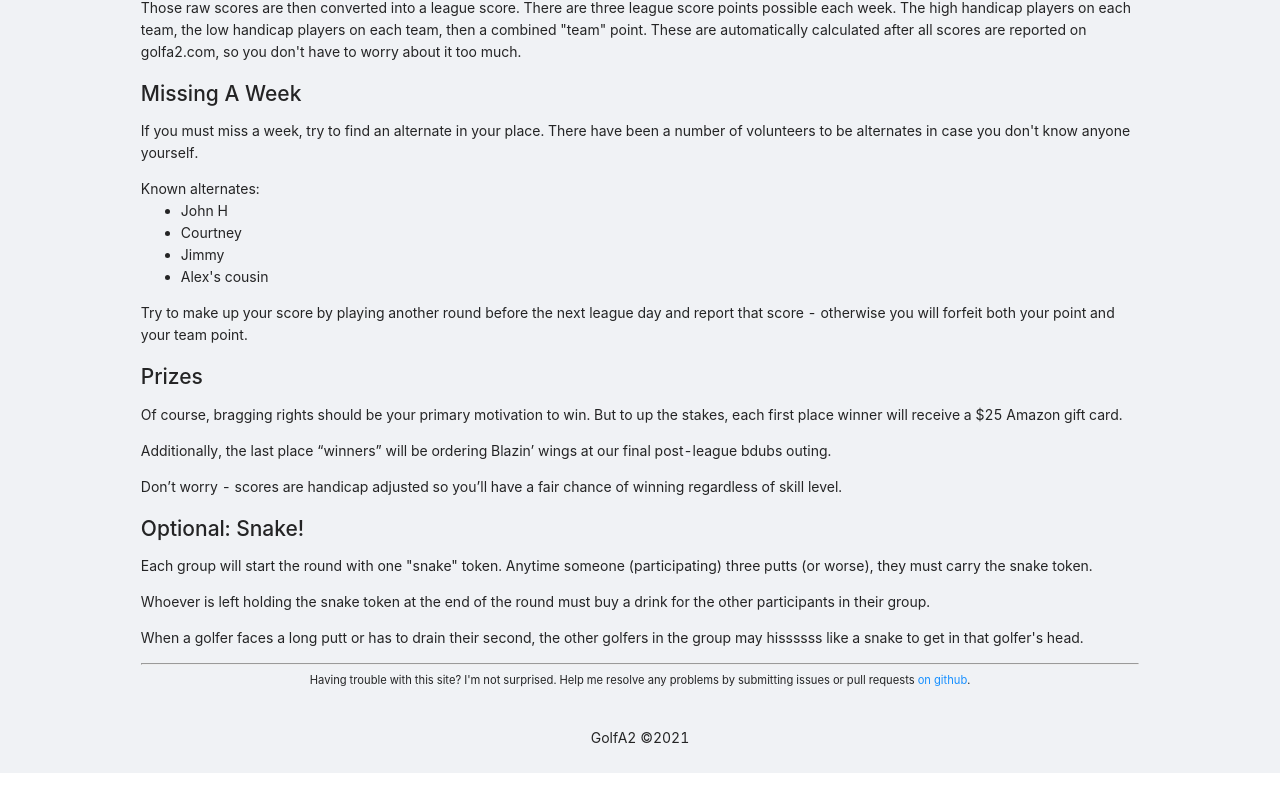
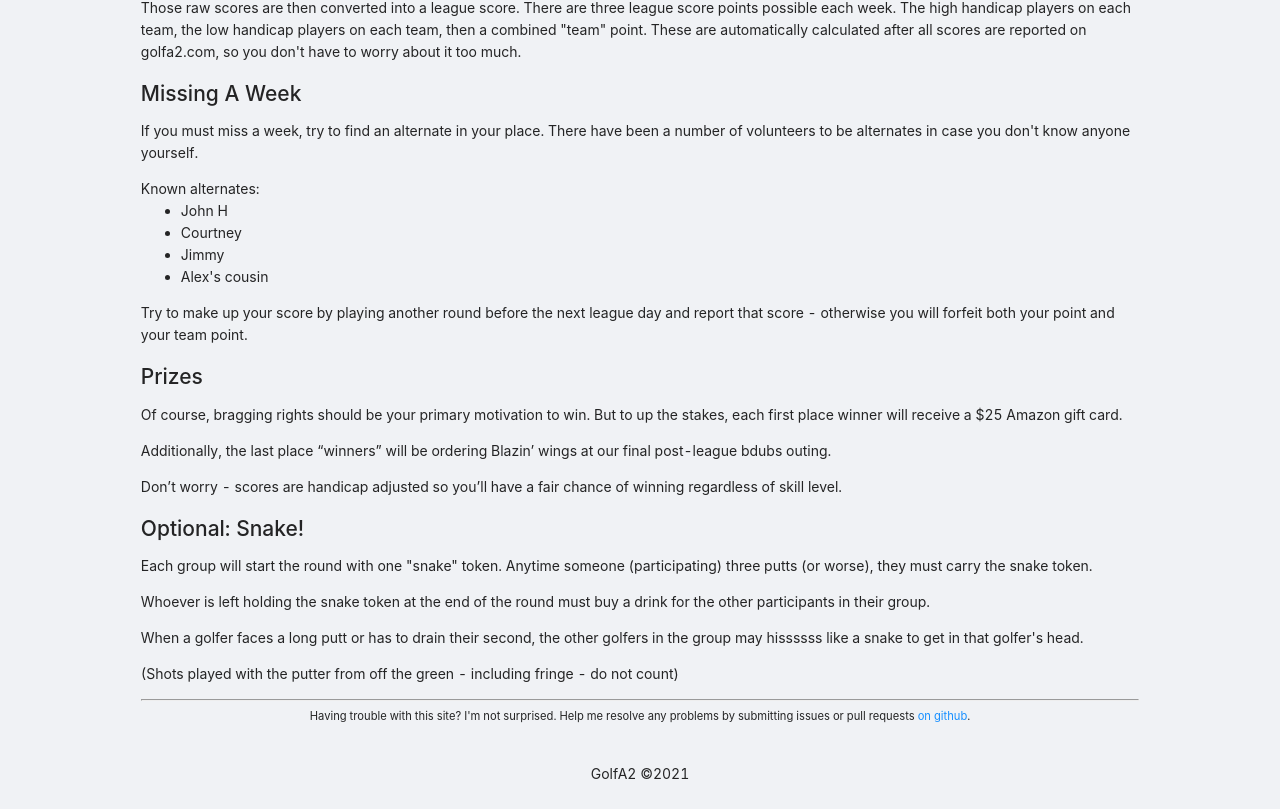
Before and after one commit to johnpc/jpc-golf, a React (Create React App) app: page /app/about in a window 1280 px wide. Shown: the part 715-1524 px from the top of the page. Before the commit the page ends 1488 px from the top, so only its background shows below. Built offline with nearby package versions, Linux system fonts and the light colour scheme; no server answers; what aws-amplify would draw is missing.

Commit message:
chore: update snake info

```diff
--- a/src/components/DisplayInformation.js
+++ b/src/components/DisplayInformation.js
@@ -106,6 +106,7 @@ function DisplayInformation() {
         golfers in the group may hissssss like a snake to get in that golfer's
         head.
       </p>
+      <p>(Shots played with the putter from off the green - including fringe - do not count)</p>
       <hr />
       <small><center>Having trouble with this site? I'm not surprised. Help me resolve any problems by submitting issues or pull requests <a href="https://github.com/johnpc/jpc-golf">on github</a>.</center></small>
     </div>
```
